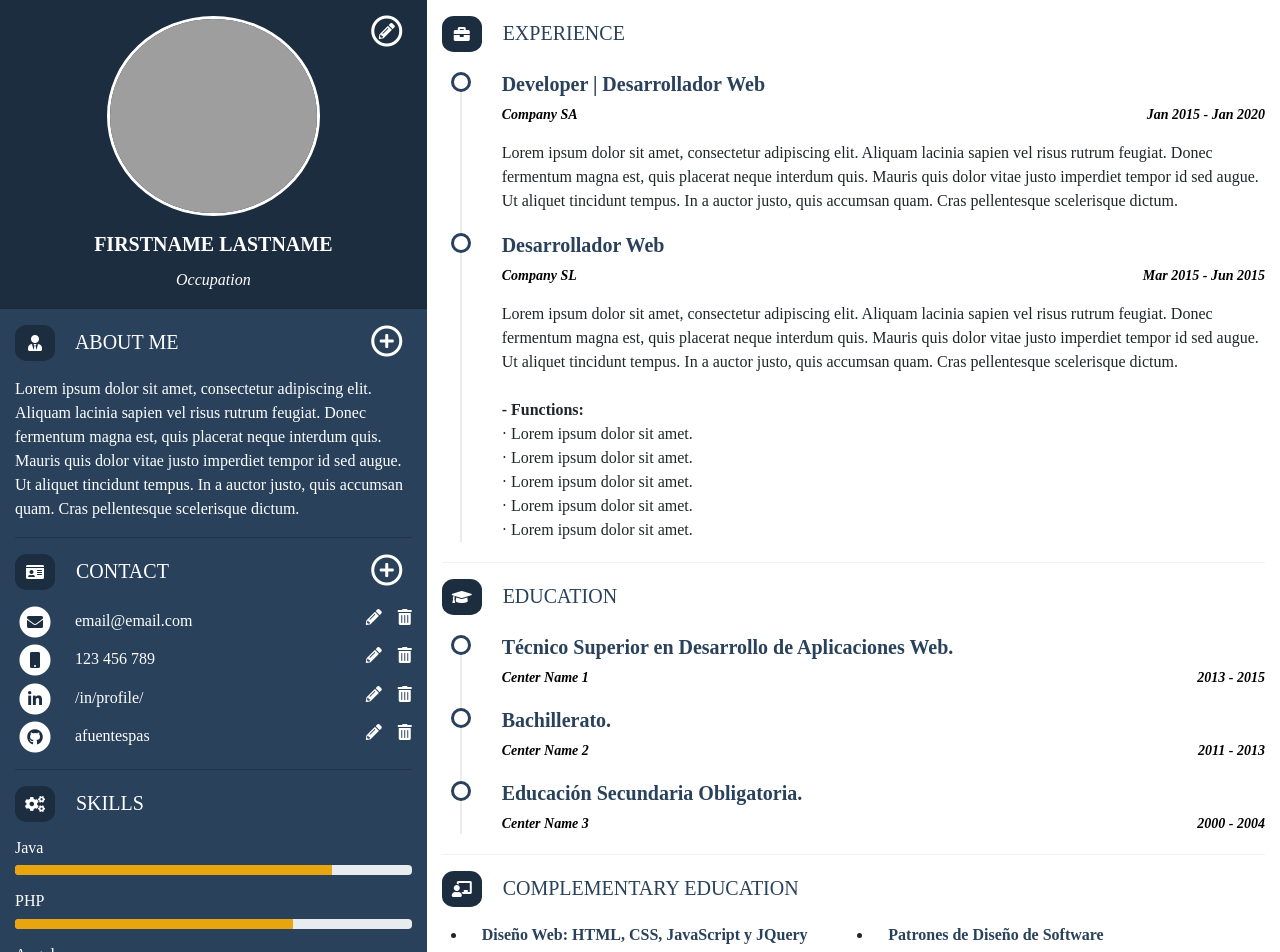
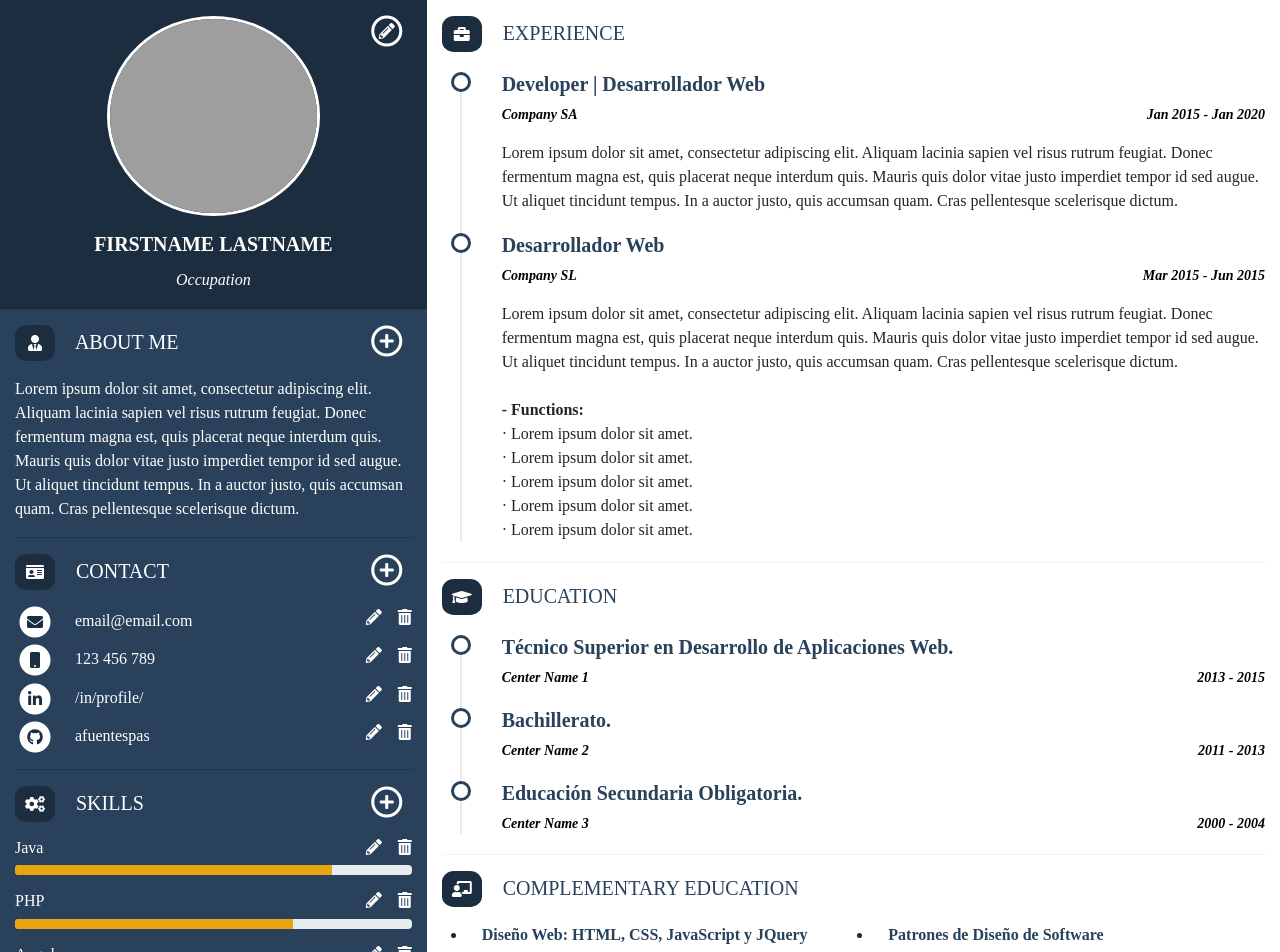
Before and after one commit to afuentespas/generador-cv-angular, an Angular app: page / in a window 1280 px wide. Shown: the top 952 px of the page. Built offline with nearby package versions, Linux system fonts and the light colour scheme; grey boxes are pictures that could not be loaded; a web font is replaced by a local one.

Commit message:
Skills components and components refactoring

```diff
--- a/src/app/app.component.html
+++ b/src/app/app.component.html
@@ -9,7 +9,7 @@
         <cv-contacts [contacts]="cv.contacts"></cv-contacts>
       </cv-section>
       <cv-section title="Skills" fontAwesomeIcon="fas fa-cogs">
-        <cv-progress-skill *ngFor="let skill of cv.skills" [skillName]="skill.name" [percentage]="skill.percentage"></cv-progress-skill>
+        <cv-skills [skills]="cv.skills"></cv-skills>
       </cv-section>
       <cv-section title="Languages" fontAwesomeIcon="fas fa-globe-europe">
         <cv-languages [languages]="cv.languages"></cv-languages>
--- a/src/app/app.module.ts
+++ b/src/app/app.module.ts
@@ -15,6 +15,7 @@ import { ComplementaryEducationComponent } from './components/complementary-educ
 import { LanguagesComponent } from './components/languages/languages.component';
 import { AboutMeComponent } from './components/about-me/about-me.component';
 import { ModalComponent } from './components/modal/modal.component';
+import { SkillsComponent } from './components/skills/skills.component';
 
 
 @NgModule({
@@ -29,7 +30,8 @@ import { ModalComponent } from './components/modal/modal.component';
     ComplementaryEducationComponent,
     LanguagesComponent,
     AboutMeComponent,
-    ModalComponent
+    ModalComponent,
+    SkillsComponent
   ],
   imports: [
     BrowserModule,
--- a/src/app/components/contacts/contacts.component.html
+++ b/src/app/components/contacts/contacts.component.html
@@ -12,7 +12,7 @@
     </li>
 </ul>
 
-<cv-modal title="Contact" (submitEvent)="onSubmit()">
+<cv-modal title="Contact" (submitEvent)="onSubmit()" (closeModalEvent)="clearForm()">
     <form [formGroup]="registerForm">
         <div class="modal-body">
             <div class="form-group">
--- a/src/app/components/contacts/contacts.component.ts
+++ b/src/app/components/contacts/contacts.component.ts
@@ -47,17 +47,12 @@ export class ContactsComponent implements OnInit {
   }
 
   clearForm(): void {
+    this.submitted = false;
     this.registerForm.reset();
   }
 
   openModal(): void {
     this.modalComponent.openModal();
-  }
-
-  closeModal(): void {
-    this.submitted = false;
-    this.clearForm();
-    this.modalComponent.closeModal();
   }
 
   onSubmit(): boolean{
@@ -74,8 +69,7 @@ export class ContactsComponent implements OnInit {
         })
       }
       isOk = true;
-      this.registerForm.reset();
-      this.closeModal();
+      this.modalComponent.closeModal();
     }
     return isOk;
   }
--- a/src/app/components/progress-skill/progress-skill.component.html
+++ b/src/app/components/progress-skill/progress-skill.component.html
@@ -1,5 +1,11 @@
 <div class="progress-skill mb-3">
-    <h3 class="h6">{{ skillName }}</h3>
+    <h3 class="h6">
+        {{ skillName }}
+        <span class="float-right">
+            <i class="fas fa-pencil-alt mr-3 edit-element" (click)="editSkill()"></i>
+            <i class="fas fa-trash-alt edit-element" (click)="deleteSkill()"></i>
+        </span>
+    </h3>
     <div class="progress" style="height: 10px;">
         <div class="progress-bar" role="progressbar" [style.width.%]="percentage" [attr.aria-valuenow]="percentage" aria-valuemin="0" aria-valuemax="100"></div>
     </div>
--- a/src/app/components/progress-skill/progress-skill.component.ts
+++ b/src/app/components/progress-skill/progress-skill.component.ts
@@ -1,4 +1,4 @@
-import { Component, OnInit, Input } from '@angular/core';
+import { Component, OnInit, Input, Output, EventEmitter } from '@angular/core';
 
 @Component({
   selector: 'cv-progress-skill',
@@ -11,8 +11,22 @@ export class ProgressSkillComponent implements OnInit {
 
   @Input() percentage: number;
 
+  @Input() index: number;
+
+  @Output() edit: EventEmitter<any> = new EventEmitter();
+
+  @Output() delete: EventEmitter<any> = new EventEmitter();
+
   constructor() { }
 
   ngOnInit(): void { }
 
+  editSkill(): void {
+    this.edit.emit({index: this.index});
+  }
+
+  deleteSkill(): void {
+    this.delete.emit({index: this.index});
+  }
+
 }
--- /dev/null
+++ b/src/app/components/skills/skills.component.html
@@ -0,0 +1,23 @@
+<ul class="skills pl-0">
+    <li *ngFor="let skill of skills; let i = index">
+        <cv-progress-skill [skillName]="skill.name" [percentage]="skill.percentage" [index]="i" (edit)="editSkill($event)" (delete)="deleteSkill($event)"></cv-progress-skill>
+    </li>
+</ul>
+
+<cv-modal title="Skills" (submitEvent)="onSubmit()" (closeModalEvent)="clearForm()">
+    <form [formGroup]="registerForm">
+        <div class="modal-body">
+            <div class="form-group">
+                <label for="abstract">Skill name</label>
+                <input type="text" class="form-control" formControlName="name" [ngClass]="{ 'is-invalid': submitted && f.name.errors}">
+                <div class="invalid-feedback">This field is required.</div>
+            </div>
+            <div class="form-group">
+                <label for="abstract">Percentage</label>
+                <input type="number" class="form-control" formControlName="percentage" [ngClass]="{ 'is-invalid': submitted && f.percentage.errors}">
+                <div *ngIf="f.percentage.errors.required" class="invalid-feedback">This field is required.</div>
+                <div *ngIf="f.percentage.errors.min || f.percentage.errors.max" class="invalid-feedback">Percentage out of range 0 - 100.</div>
+            </div>
+        </div>
+    </form>
+</cv-modal>
--- /dev/null
+++ b/src/app/components/skills/skills.component.scss
@@ -0,0 +1,5 @@
+.skills{
+    & li {
+        list-style: none;
+    }
+}
--- /dev/null
+++ b/src/app/components/skills/skills.component.ts
@@ -0,0 +1,71 @@
+import { Component, OnInit, Input, ViewChild } from '@angular/core';
+import { FormGroup, FormBuilder, Validators } from '@angular/forms';
+import { ModalComponent } from '../modal/modal.component';
+
+@Component({
+  selector: 'cv-skills',
+  templateUrl: './skills.component.html',
+  styleUrls: ['./skills.component.scss']
+})
+export class SkillsComponent implements OnInit {
+
+  @Input() skills: any[];
+
+  registerForm: FormGroup;
+
+  submitted: boolean = false;
+
+  @ViewChild(ModalComponent, { static: false }) modalComponent: ModalComponent;
+
+  constructor(private formBuilder: FormBuilder) { }
+
+  ngOnInit(): void {
+    this.registerForm = this.formBuilder.group({
+      name: [null, Validators.required],
+      percentage: [null, [Validators.required, Validators.min(0), Validators.max(100)]],
+      index: [null]
+    });
+  }
+
+  get f() {
+    return this.registerForm.controls;
+  }
+
+  clearForm(): void {
+    this.submitted = false;
+    this.registerForm.reset();
+  }
+
+  editSkill(event: any): void {
+    this.registerForm.reset();
+    this.registerForm.get('name').setValue(this.skills[event.index].name);
+    this.registerForm.get('percentage').setValue(this.skills[event.index].percentage);
+    this.registerForm.get('index').setValue(event.index);
+    this.modalComponent.openModal();
+  }
+
+  deleteSkill(event: any): void {
+    this.skills.splice(event.index, 1);
+  }
+
+  onSubmit(): boolean {
+    let isOk = false;
+    this.submitted = true;
+    if (this.registerForm.valid) {
+      if(this.registerForm.get('index').value != null && this.registerForm.get('index').value !== ''){
+        this.skills[this.registerForm.get('index').value].name = this.registerForm.get('name').value;
+        this.skills[this.registerForm.get('index').value].percentage = this.registerForm.get('percentage').value;
+      } else {
+        this.skills.push({
+          name: this.registerForm.get('name').value,
+          percentage: this.registerForm.get('percentage').value
+        })
+      }
+      isOk = true;
+      this.registerForm.reset();
+      this.modalComponent.closeModal();
+    }
+    return isOk;
+  }
+
+}
```
Also changed, not shown: 1 other file (tests, documents, lock files or other folders).
